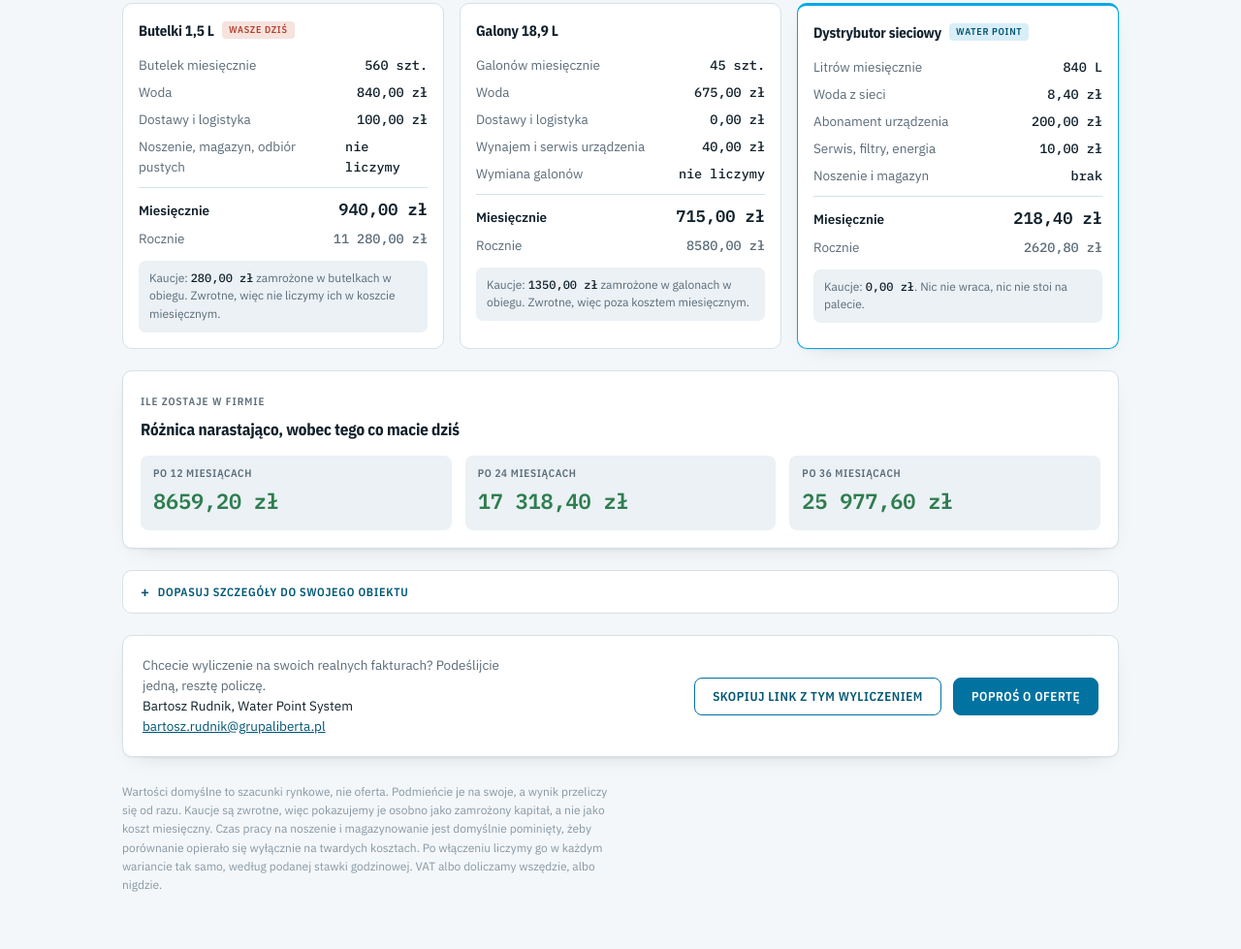
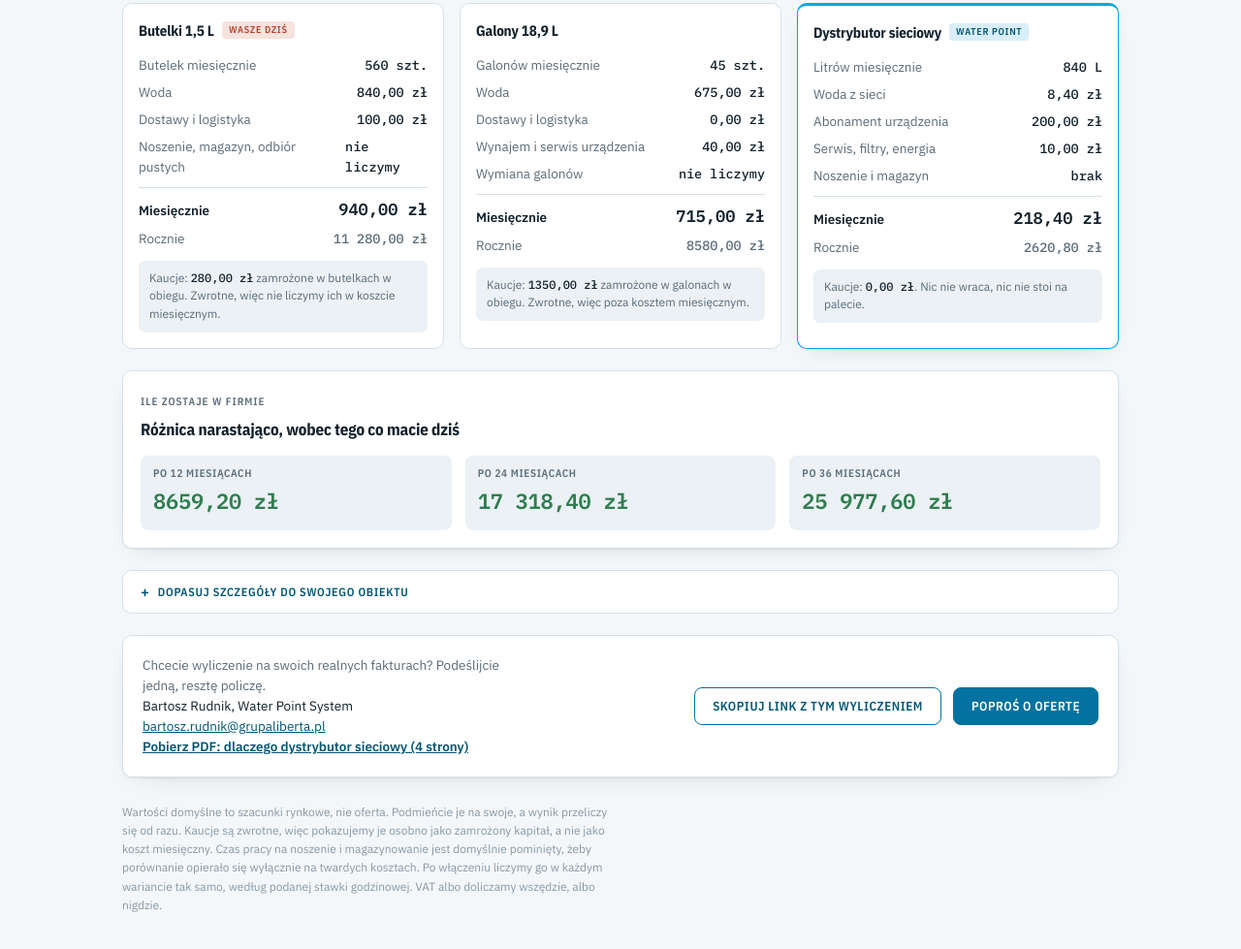
Before and after one commit to bartolek1983/kalkulator-wody, a plain HTML site: page index.html in a window 1280 px wide. Shown: the part 1200-2179 px from the top of the page at 97% size. Drawn offline with nearby package versions, Linux system fonts and the light colour scheme.

Commit message:
Link do PDF Water Point w ramce kontaktowej
Co-Authored-By: Claude Opus 5.5 <noreply@anthropic.com>

```diff
--- a/index.html
+++ b/index.html
@@ -494,7 +494,8 @@ footer.fine{margin-top:26px; font-size:12px; color:var(--faint); line-height:1.6
   <section class="panel cta">
     <p>Chcecie wyliczenie na swoich realnych fakturach? Podeślijcie jedną, resztę policzę.<br>
       <span style="color:var(--ink)">Bartosz Rudnik, Water Point System</span><br>
-      <a href="mailto:bartosz.rudnik@grupaliberta.pl" style="color:var(--accent-ink)">bartosz.rudnik@grupaliberta.pl</a>
+      <a href="mailto:bartosz.rudnik@grupaliberta.pl" style="color:var(--accent-ink)">bartosz.rudnik@grupaliberta.pl</a><br>
+      <a href="water-point-dystrybutor-sieciowy.pdf" download="Water-Point-dystrybutor-sieciowy.pdf" style="color:var(--accent-ink); font-weight:600">Pobierz PDF: dlaczego dystrybutor sieciowy (4 strony)</a>
     </p>
     <button type="button" class="btn ghost" id="copy">Skopiuj link z tym wyliczeniem</button>
     <a class="btn" id="mailto" href="#">Poproś o ofertę</a>
```
Also changed, not shown: 1 other file.
